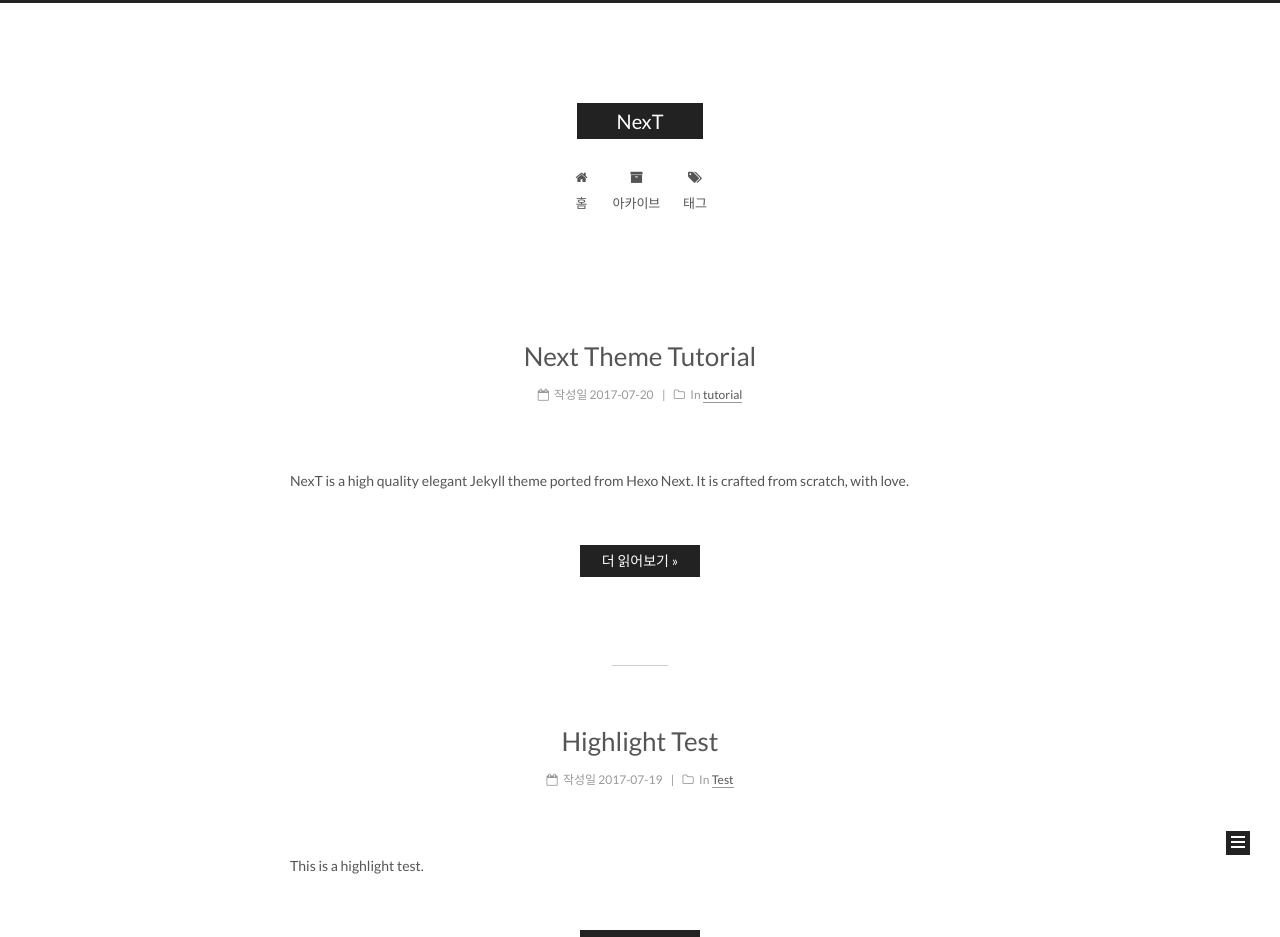
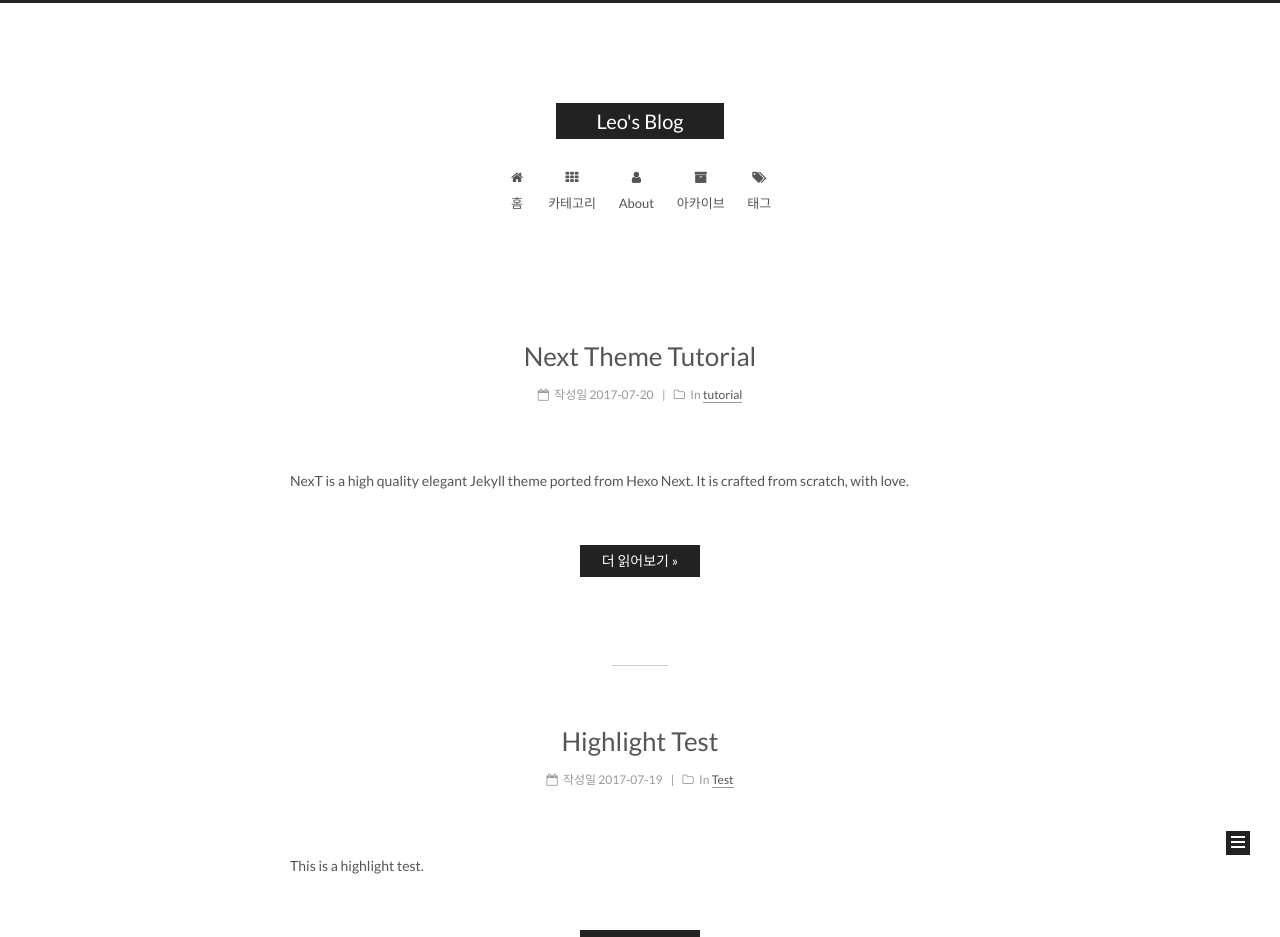
Before and after one commit to bluesait/bluesait.github.io, a Jekyll site: the page built from index.html, in a window 1280 px wide. Shown: the top 937 px of the page. Built offline with Jekyll 4.4.1, drawn with Linux system fonts in a browser that asks for light colours; emoji names are drawn with the system emoji font; the list of posts is cut into pages by our own code.

Commit message:
Update _config.yml

```diff
--- a/_config.yml
+++ b/_config.yml
@@ -4,10 +4,10 @@
 # ---------------------------------------------------------------
 
 # Site
-title: NexT
+title: Leo's Blog
 subtitle:
-description:
-author: John Doe
+description: Deep Learning
+author: Jaehyun Kwon
 # Support language: de, en, fr-FR, id, ja, ko, pt-BR, pt, ru, zh-Hans, zh-hk, zh-tw
 language: ko # en
 date_format: '%Y-%m-%d'
@@ -118,8 +118,8 @@ index_with_subtitle: false
 # When running the site in a subdirectory (e.g. domain.tld/blog), remove the leading slash (/archives -> archives)
 menu:
   home: /
-  #categories: /categories/
-  #about: /about/
+  categories: /categories/
+  about: /about/
   archives: /archives/
   tags: /tags/
   #sitemap: /sitemap.xml
```
